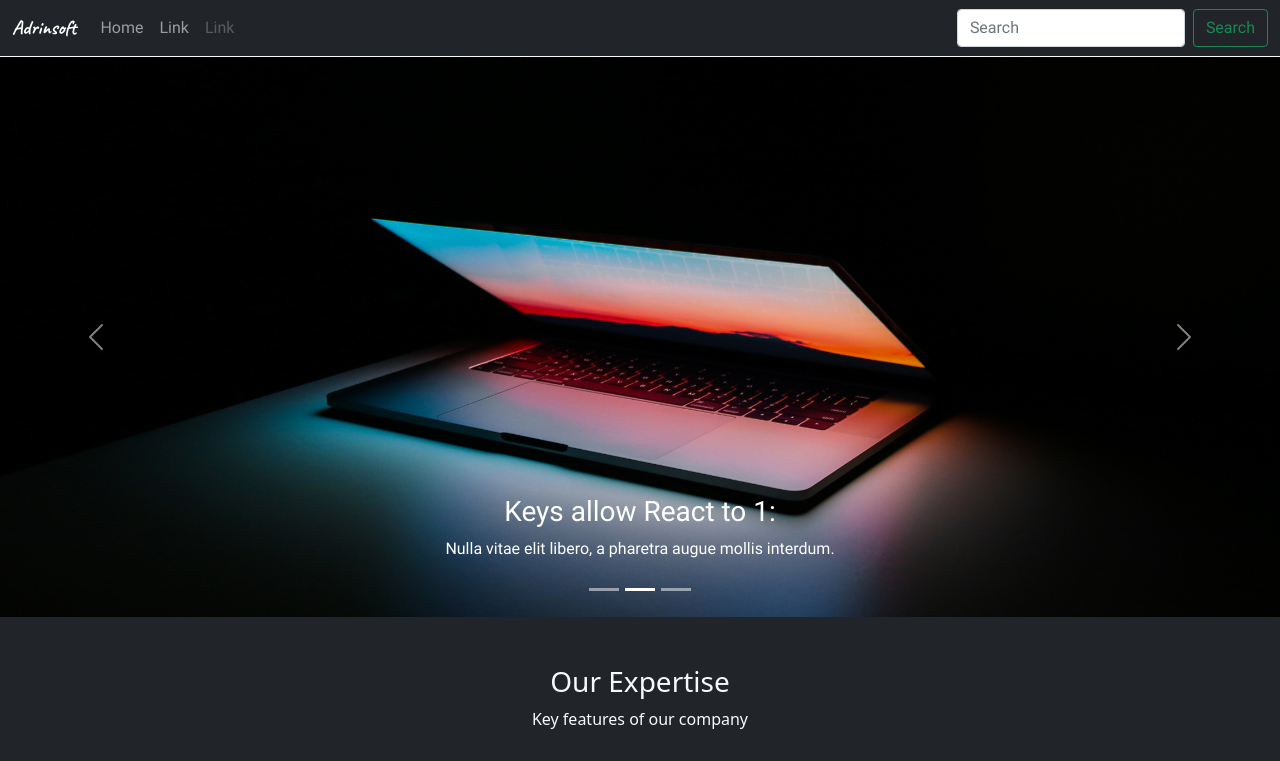
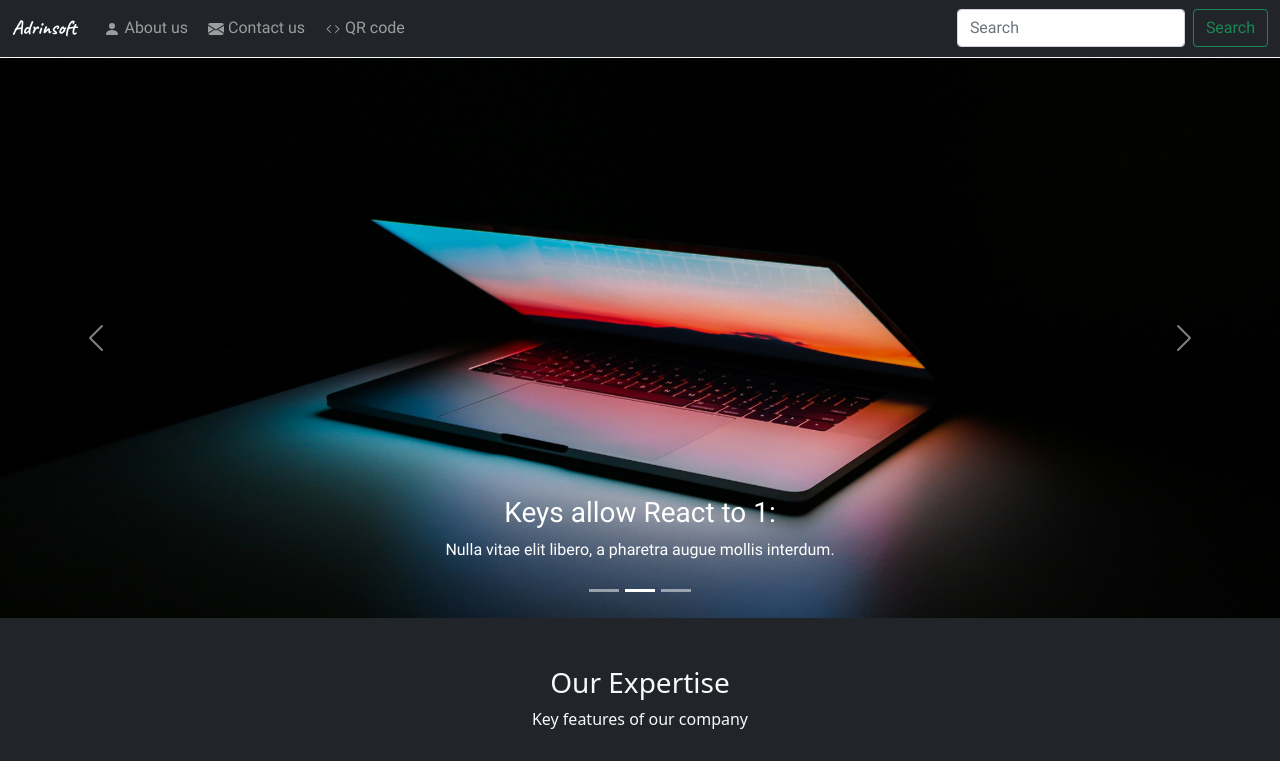
Before and after one commit to nimaessi/adrinsoft-react, a React (Create React App) app: page / in a window 1280 px wide. Shown: the top 761 px of the page. Built offline with nearby package versions, Linux system fonts and the light colour scheme.

Commit message:
:hammer:

```diff
--- a/package.json
+++ b/package.json
@@ -2,6 +2,7 @@
   "name": "react-bootstrap",
   "version": "0.1.0",
   "private": true,
+  "homepage": ".",
   "dependencies": {
     "@testing-library/jest-dom": "^5.14.1",
     "@testing-library/react": "^11.2.7",
--- a/public/index.html
+++ b/public/index.html
@@ -26,7 +26,7 @@
     -->
     <title>Adrinsoft</title>
   </head>
-  <body style="background-color: #212529;">
+  <body style="background-color: #212529; position: relative;" data-bs-spy="scroll" data-bs-target="#navbar-example">
     <noscript>You need to enable JavaScript to run this app.</noscript>
     <div id="root"></div>
     <!--
--- a/src/components/ContactUs.js
+++ b/src/components/ContactUs.js
@@ -2,7 +2,7 @@ import * as Icon from 'react-bootstrap-icons';
 import Form from 'react-bootstrap/Form';
 import FloatingLabel from 'react-bootstrap/FloatingLabel';
 import Button from 'react-bootstrap/Button';
-
+import caveat from '../fonts.module.css';
 
 const ContactUs = () =>{
 
--- a/src/components/NavBar.js
+++ b/src/components/NavBar.js
@@ -1,4 +1,6 @@
 import { Navbar , Form , FormControl , Button , Nav , Container } from 'react-bootstrap';
+import * as Icon from 'react-bootstrap-icons';
+
 import caveat from '../fonts.module.css';
 const NavBar = () => {
     const myStyle = {
@@ -16,11 +18,9 @@ const NavBar = () => {
             style={{ maxHeight: '400px' }}
             navbarScroll
         >
-            <Nav.Link href="#action1">Home</Nav.Link>
-            <Nav.Link href="#action2">Link</Nav.Link>
-            <Nav.Link href="#" disabled>
-            Link
-            </Nav.Link>
+            <Nav.Link href="#action1"><Icon.PersonFill className="m-1"/>About us</Nav.Link>
+            <Nav.Link href="#action2"><Icon.EnvelopeFill className="m-1"/>Contact us</Nav.Link>
+            <Nav.Link href="#action2"><Icon.Code className="m-1"/>QR code</Nav.Link>
         </Nav>
         <Form className="d-flex">
             <FormControl
```
